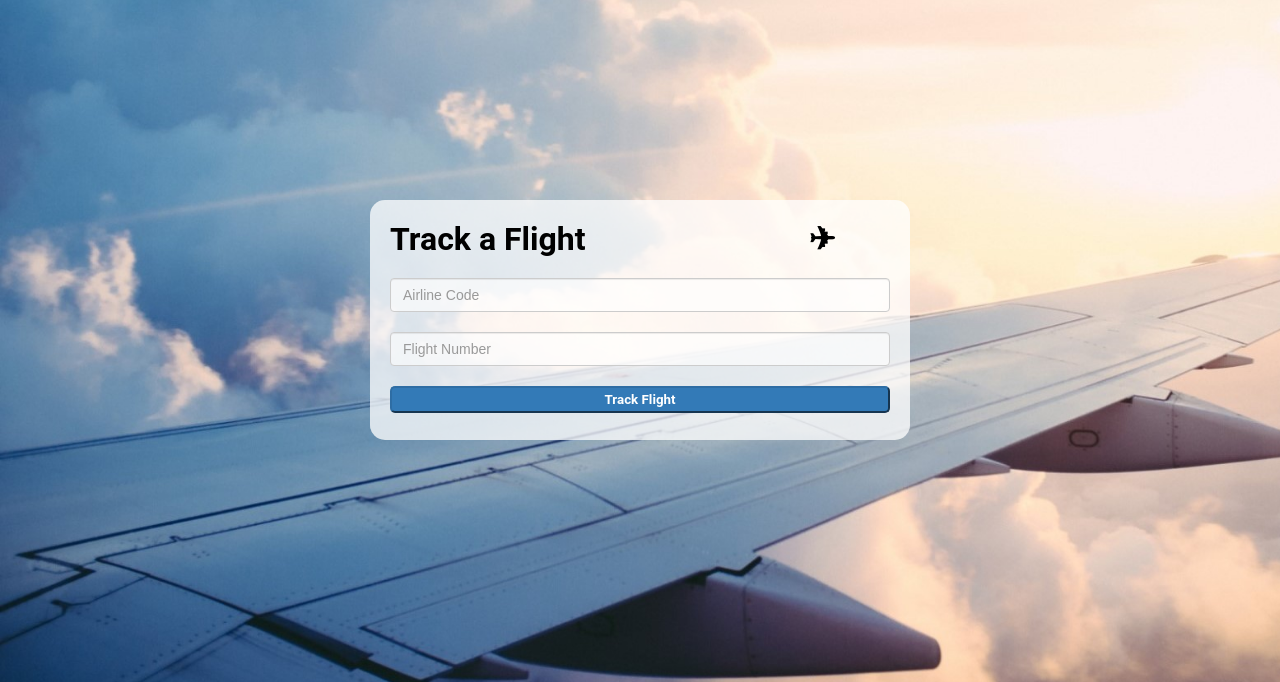
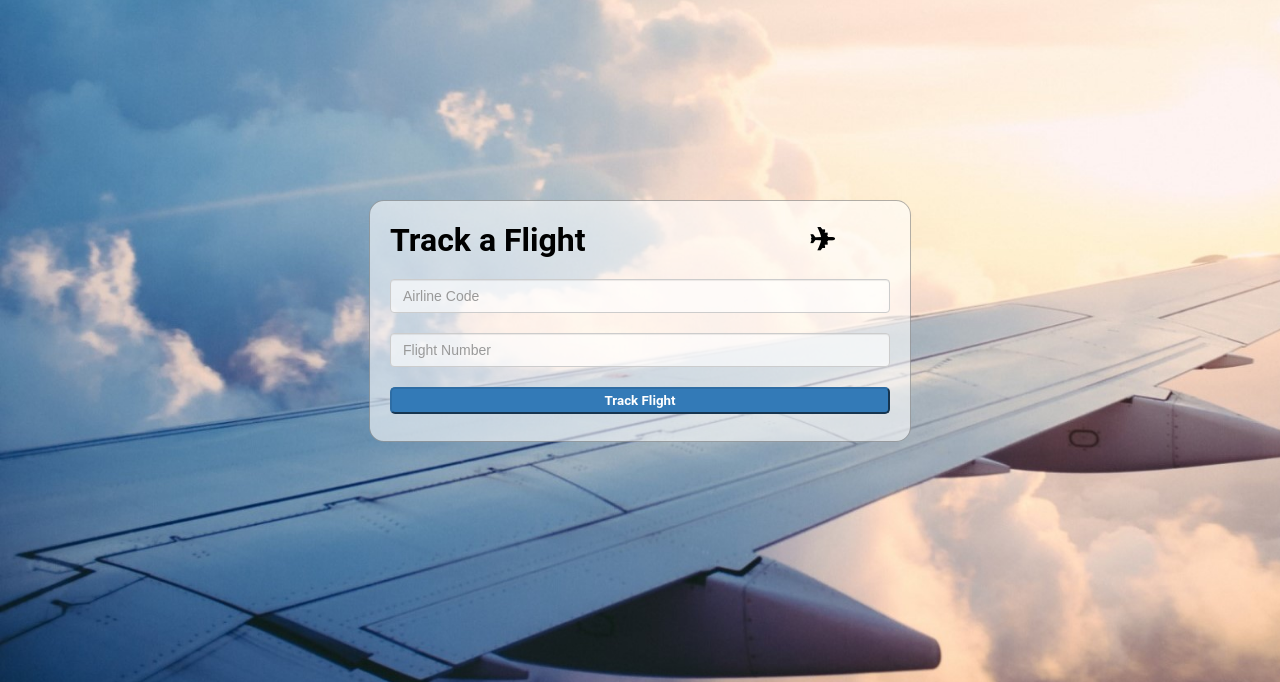
Before and after one commit to J-Hassel/FlightTrackinator3000, a PHP site: page /home.php in a window 1280 px wide. Shown: the part 80-762 px from the top of the page. Run offline with PHP 8.4, Linux system fonts and the light colour scheme; a user stored in the database is signed in; some libraries are stand-ins or nearby versions.

Commit message:
styling changes

```diff
--- a/website/airport.php
+++ b/website/airport.php
@@ -14,7 +14,6 @@ require_once "config.php";
 <html>
   <head>
     <title>Airport</title>
-    <link rel="stylesheet" type="text/css" href="style.css">
     <style>
       /* Set the size of the div element that contains the map */
       #map {
--- a/website/database.php
+++ b/website/database.php
@@ -21,7 +21,6 @@ require_once "config.php";
     <meta charset="UTF-8">
     <meta name="google" content="notranslate">
     <title>Database</title>
-    <link rel="stylesheet" type="text/css" href="style.css">
    <meta http-equiv="Content-Type" content="text/html; charset=utf-8">
 
    <style>
--- a/website/header.php
+++ b/website/header.php
@@ -3,6 +3,7 @@ $page = basename($_SERVER['PHP_SELF']);
 ?>
 
 <header>
+      <link rel="stylesheet" href="style.css" type="text/css" />
       <script type="text/javascript" src="http://code.jquery.com/jquery-1.9.1.min.js"></script>
       <script type="text/javascript" src="http://code.jquery.com/ui/1.10.1/jquery-ui.min.js"></script>
       <link rel="stylesheet" href="http://ajax.googleapis.com/ajax/libs/jqueryui/1.10.1/themes/base/minified/jquery-ui.min.css" type="text/css" />
--- a/website/home.php
+++ b/website/home.php
@@ -15,7 +15,6 @@ if(!isset($_SESSION["loggedin"]) || $_SESSION["loggedin"] !== true){
 <html class="home">
 <head>
 	<title>Flight Tracker</title>
-	<link rel="stylesheet" type="text/css" href="style.css">
    <script type="text/javascript" src="http://code.jquery.com/jquery-1.9.1.min.js"></script>
    <script type="text/javascript" src="http://code.jquery.com/ui/1.10.1/jquery-ui.min.js"></script>
    <link rel="stylesheet" href="http://ajax.googleapis.com/ajax/libs/jqueryui/1.10.1/themes/base/minified/jquery-ui.min.css" type="text/css" />
--- a/website/login.php
+++ b/website/login.php
@@ -98,7 +98,8 @@ if($_SERVER["REQUEST_METHOD"] == "POST"){
     <style type="text/css">
         body{ font: 14px sans-serif; background-color: rgba(0,0,0,0);}
         header{ width: 100%; height: 80px; background-color: rgba(0,0,0,0.5); }
-        .wrapper{ width: 350px; padding: 20px; margin: 0 auto; margin-top: 200px; background-color: rgba(255,255,255,0.7); border-radius: 10px; }
+        .wrapper{ width: 350px; padding: 20px; margin: 0 auto; margin-top: 200px; background-color: rgba(255,255,255,0.6); border-radius: 10px; border: 1px solid rgba(0,0,0,.3);
+ }
         .login{ background-image: url(bg-home.jpg); background-repeat: no-repeat; background-size: cover; }
         .logo img{ width: 300px; height: auto; float: left; margin-top: 10px; margin-left: 100px;}
     </style>
--- a/website/register.php
+++ b/website/register.php
@@ -103,7 +103,7 @@ if($_SERVER["REQUEST_METHOD"] == "POST"){
     <style type="text/css">
         body{ font: 14px sans-serif; background-color: rgba(0,0,0,0);}
         header{ width: 100%; height: 80px; background-color: rgba(0,0,0,0.5); }
-        .wrapper{ width: 350px; padding: 20px; margin: 0 auto; margin-top: 200px; background-color: rgba(255,255,255,0.7); border-radius: 10px; }
+        .wrapper{ width: 350px; padding: 20px; margin: 0 auto; margin-top: 200px; background-color: rgba(255,255,255,0.6); border-radius: 10px; border: 1px solid rgba(0,0,0,.3);}
         .register{ background-image: url(bg-home.jpg); background-repeat: no-repeat; background-size: cover; }
         .logo img{ width: 300px; height: auto; float: left; margin-top: 10px; margin-left: 100px;}
     </style>
--- a/website/style.css
+++ b/website/style.css
@@ -95,9 +95,10 @@ input
 
 .tracker-box
 {
+	border: 1px solid rgba(0,0,0,.3);
 	width: 500px;
 	height: 200px;
-	background-color: rgba(255,255,255,.75);
+	background-color: rgba(255,255,255,.6);
 	margin: 0 auto;
 	margin-top: 200px;
 	padding: 20px;
--- a/website/trackflight.php
+++ b/website/trackflight.php
@@ -18,7 +18,6 @@ require_once "config.php";
 <html>
 
 <head>
-  <link rel="stylesheet" type="text/css" href="style.css">
   <meta http-equiv="Content-Type" content="text/html; charset=utf-8">
 
   <style>
```
Also changed, not shown: website/reset-password.php (+3 -10 lines).
